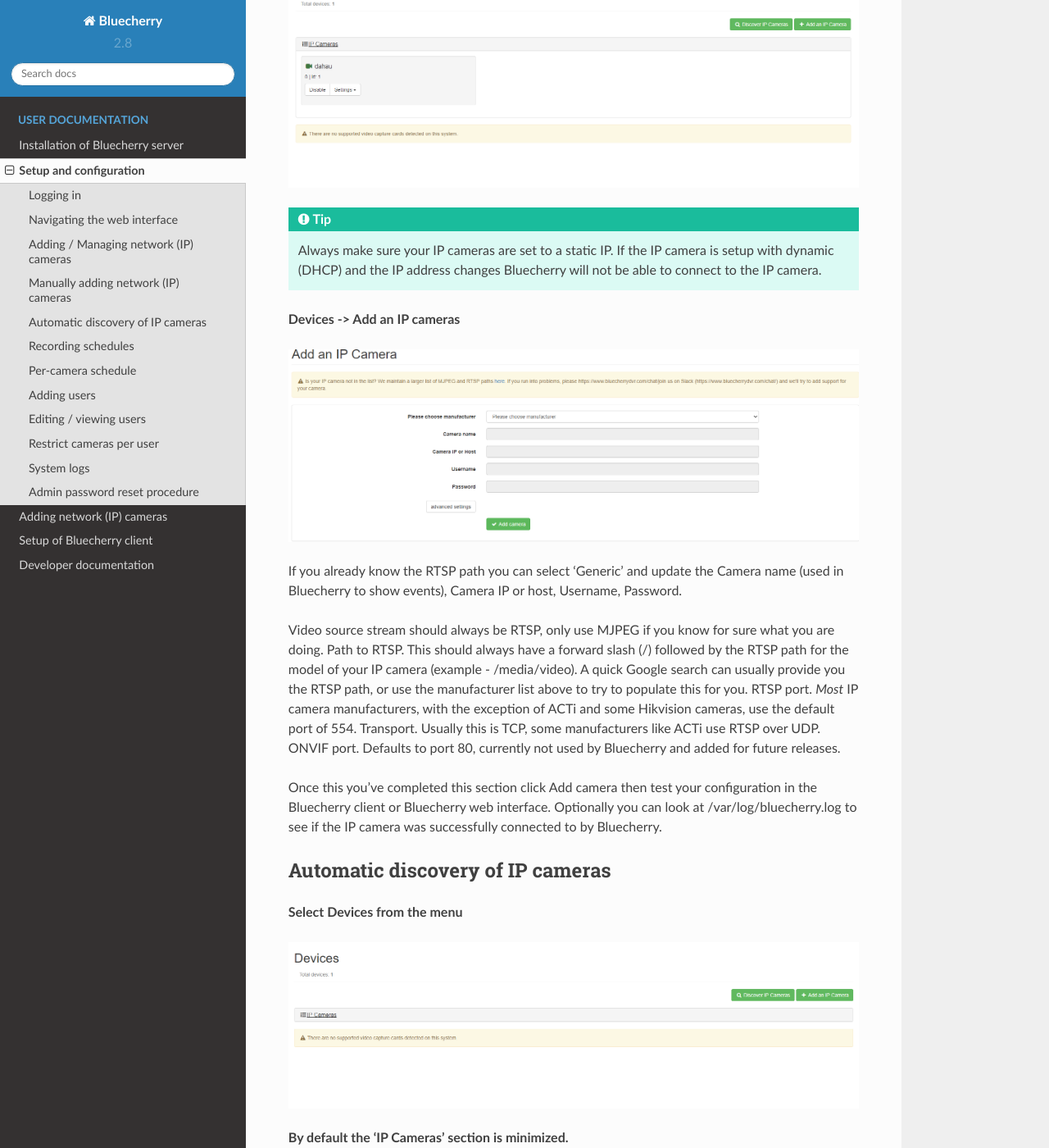
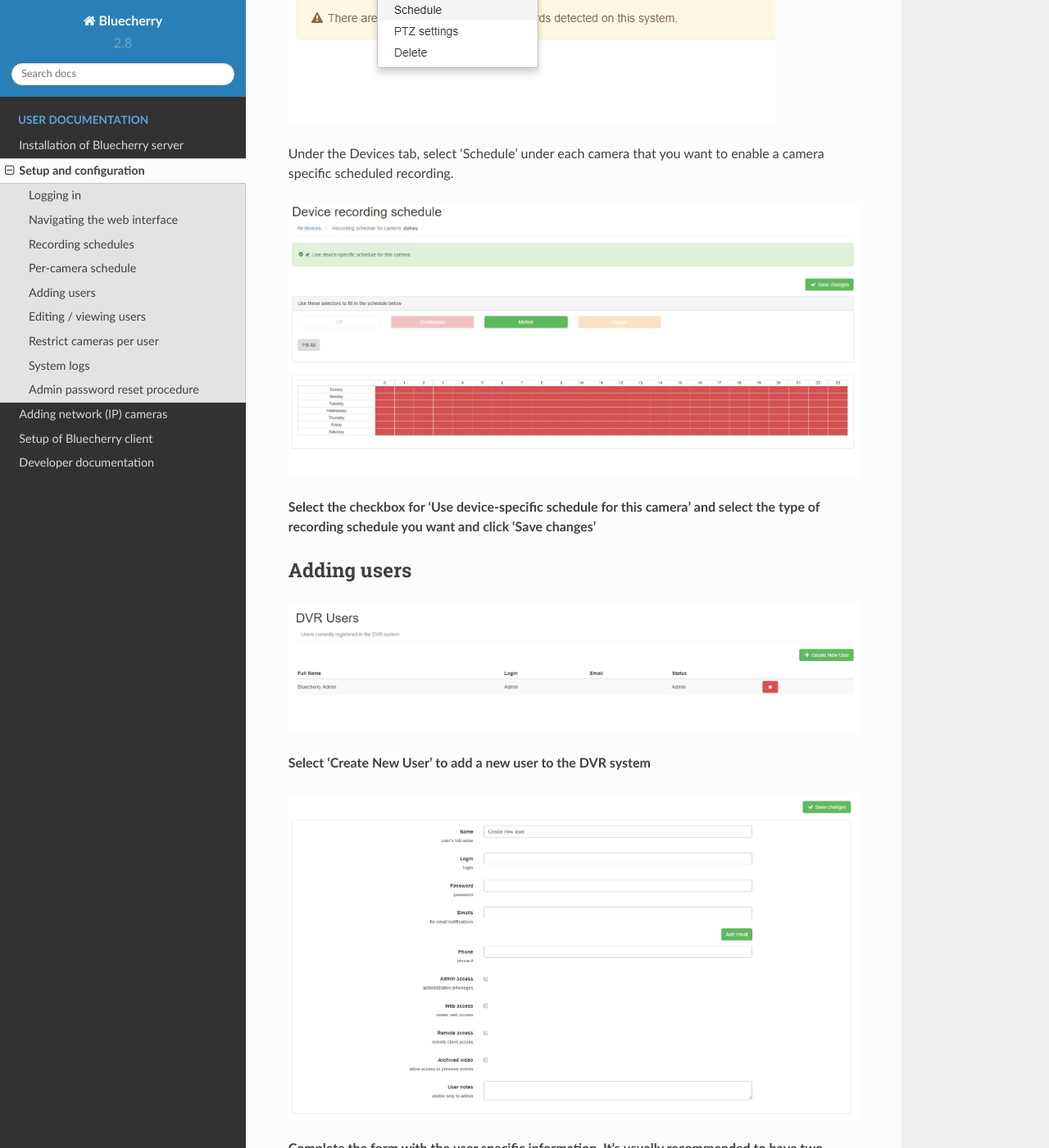
Before and after one commit to bluecherrydvr/bluecherry-docs, a Sphinx documentation site: the page built from docs/setup-configuration.rst, in a window 1280 px wide and 1400 px high, scrolled down 2366 px. Shown: the whole window at 82% size. Built offline with Sphinx 7.4.7 and the Read the Docs theme 2.0.0, drawn with Linux system fonts in a browser that asks for light colours; some of the changed text lies outside the part shown.

```diff
--- a/docs/setup-configuration.rst
+++ b/docs/setup-configuration.rst
@@ -32,75 +32,6 @@ Navigating the web interface
 16. License Keys - Easily add license keys to expand your Bluecherry system
 17. Server statistics - This section shows current CPU, memory and how long the system has been running.
 18. Profile link - Here you can easily update your profile, reset your password, or simply logout
-
-Adding / Managing network (IP) cameras
---------------------------------------
-
-This section covers adding and managing analog cameras. A Bluecherry hardware compression card is required for use with analog cameras and our software.
-
-.. Tip:: It is recommended that you change the 'List Source' from 'Local' to 'Live' in General Settings -> Performance/connectivity.  This will allow you to recieve the last list of manufacturers and model numbers.
-
-.. image:: img/list-source.png
-
-Manually adding network (IP) cameras
-------------------------------------
-
-**Select Devices from the menu**
-
-.. image:: img/devices-list.png
-
-
-**By default the ‘IP Cameras’ section is minimized.**
-
-.. image:: img/devices-list-ip.png
-
-.. Tip:: Always make sure your IP cameras are set to a static IP.  If the IP camera is setup with dynamic (DHCP) and the IP address changes Bluecherry will not be able to connect to the IP camera.
-
-**Devices -> Add an IP cameras**
-
-.. image:: img/ipcamera-manual-add.png
-
-If you already know the RTSP path you can select 'Generic' and update the Camera name (used in Bluecherry to show events), Camera IP or host, Username, Password.
-
-Video source stream should always be RTSP, only use MJPEG if you know for sure what you are doing.
-Path to RTSP.  This should always have a forward slash (/) followed by the RTSP path for the model of your IP camera (example - /media/video).  A quick Google search can usually provide you the RTSP path, or use the manufacturer list above to try to populate this for you.
-RTSP port.  *Most* IP camera manufacturers, with the exception of ACTi and some Hikvision cameras, use the default port of 554.
-Transport.  Usually this is TCP, some manufacturers like ACTi use RTSP over UDP.
-ONVIF port.  Defaults to port 80, currently not used by Bluecherry and added for future releases.
-
-Once this you've completed this section click Add camera then test your configuration in the Bluecherry client or Bluecherry web interface.  Optionally you can look at /var/log/bluecherry.log to see if the IP camera was successfully connected to by Bluecherry.
-
-Automatic discovery of IP cameras
----------------------------------
-
-**Select Devices from the menu**
-
-.. image:: img/devices-list.png
-
-**By default the ‘IP Cameras’ section is minimized.**
-
-.. image:: img/devices-list-ip.png
-
-.. Warning:: Currently this is still in development and may not work as expected and can take up to two minutes to run.
-
-**Devices -> Discover IP Cameras -> Find cameras**
-
-.. image:: img/ipcamera-discovery.png
-
-A list of the IP addresses and model numbers (if available) will be listed of any device that Bluecherry can autodetect.  If your IP camera is NOT in this list then follow the Manually adding network (IP) cameras section.
-
-.. image:: img/ipcamera-discovery-list.png
-
-Click on the checkbox next to the camera you wish to add then click 'Add camera'
-
-.. image:: img/ipcamera-discovery-auth.png
-
-Complete the login and password for the camera then click 'Add selected camera'
-
-Once this you've completed this section click Add camera then test your configuration in the Bluecherry client or Bluecherry web interface.  Optionally you can look at /var/log/bluecherry.log to see if the IP camera was successfully connected to by Bluecherry.
-
-
-.. image:: img/webui-sections.png
 
 Recording schedules
 ------------------
```
Also changed, not shown: docs/onvif-triggering.rst (added, +51 -0 lines), docs/img/hikvision-event.png (added), docs/img/trigger-schedule.png (added).
